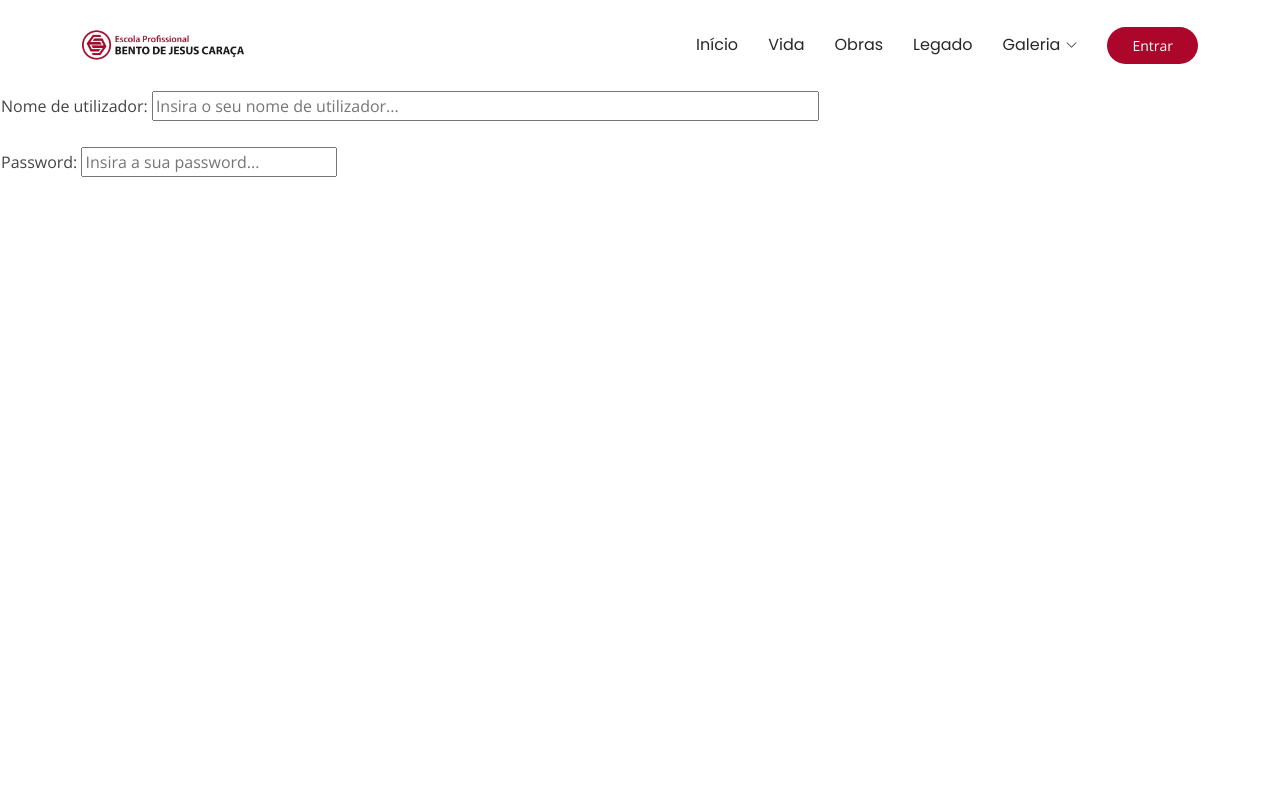
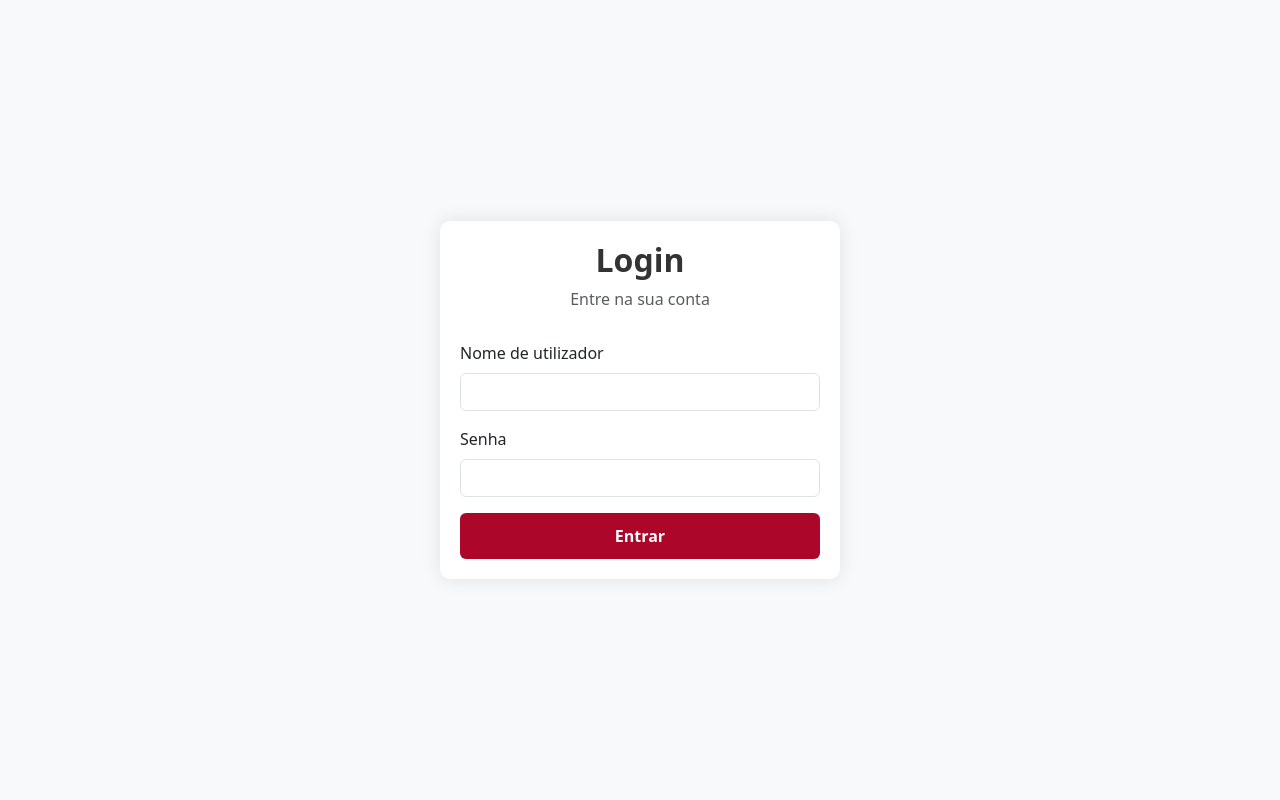
Before and after one commit to L2338/Bento_Jesus_Caraca-Frontend, a PHP site: page /login.php in a window 1280 px wide. Run offline with PHP 8.4, Linux system fonts and the light colour scheme.

Commit message:
update login
update login

```diff
--- a/ConfigBD.php
+++ b/ConfigBD.php
@@ -28,8 +28,8 @@ $conn = mysqli_connect($host, $usuario, $senha, $banco);
 
 // Verifica a conexão
 if (!$conn) {
-    error_log("Erro na conexão com o banco de dados: " . mysqli_connect_error());
-    die("Erro na conexão com o banco de dados. Por favor, tente novamente mais tarde.");
+    error_log("Erro na conexão com a base de dados: " . mysqli_connect_error());
+    die("Erro na conexão com a base de dados. Por favor, tente novamente mais tarde.");
 }
 
 // Define o charset
--- a/legado.php
+++ b/legado.php
@@ -51,7 +51,7 @@
       include('Menu.php');
       ?>
 
-      <a class="btn-getstarted" href="courses.php">Entrar</a>
+      <a class="btn-getstarted" href="login.php">Entrar</a>
 
     </div>
   </header>
--- a/login.php
+++ b/login.php
@@ -1,90 +1,141 @@
 <!DOCTYPE html>
-<html lang="en">
+<html lang="pt-br">
+<head>
+    <meta charset="UTF-8">
+    <meta name="viewport" content="width=device-width, initial-scale=1.0">
+    <title>Login</title>
+    <!-- Bootstrap CSS -->
+    <link href="https://cdn.jsdelivr.net/npm/bootstrap@5.3.0/dist/css/bootstrap.min.css" rel="stylesheet">
+    <style>
+        body {
+            background-color: #f8f9fa;
+            height: 100vh;
+            display: flex;
+            align-items: center;
+            justify-content: center;
+            margin: 0;
+            padding: 0;
+        }
 
-<head>
-  <meta charset="utf-8">
-  <meta content="width=device-width, initial-scale=1.0" name="viewport">
-  <title>Login</title>
-  <meta name="description" content="">
-  <meta name="keywords" content="">
+        .container {
+            width: 100%;
+            max-width: 100%;
+            padding: 0;
+            display: flex;
+            justify-content: center;
+            align-items: center;
+        }
 
-  <!-- Favicons -->
-  <link href="assets/img/BJC_logo.png" rel="icon">
+        .row {
+            width: 100%;
+            margin: 0;
+            display: flex;
+            justify-content: center;
+        }
+        .col-md-12 {
+            display: flex;
+            justify-content: center;
+        }
 
-  <!-- Fonts -->
-  <link href="https://fonts.googleapis.com" rel="preconnect">
-  <link href="https://fonts.gstatic.com" rel="preconnect" crossorigin>
-  <link href="https://fonts.googleapis.com/css2?family=Open+Sans:ital,wght@0,300;0,400;0,500;0,600;0,700;0,800;1,300;1,400;1,500;1,600;1,700;1,800&family=Poppins:ital,wght@0,100;0,200;0,300;0,400;0,500;0,600;0,700;0,800;0,900;1,100;1,200;1,300;1,400;1,500;1,600;1,700;1,800;1,900&family=Raleway:ital,wght@0,100;0,200;0,300;0,400;0,500;0,600;0,700;0,800;0,900;1,100;1,200;1,300;1,400;1,500;1,600;1,700;1,800;1,900&display=swap" rel="stylesheet">
+        .login-container {
+            max-width: 400px;
+            width: 100%;
+            padding: 20px;
+            background-color: #fff;
+            border-radius: 10px;
+            box-shadow: 0 0 20px rgba(0, 0, 0, 0.1);
+            margin: 0 auto;
+        }
 
-  <!-- Vendor CSS Files -->
-  <link href="assets/vendor/bootstrap/css/bootstrap.min.css" rel="stylesheet">
-  <link href="assets/vendor/bootstrap-icons/bootstrap-icons.css" rel="stylesheet">
-  <link href="assets/vendor/aos/aos.css" rel="stylesheet">
-  <link href="assets/vendor/glightbox/css/glightbox.min.css" rel="stylesheet">
-  <link href="assets/vendor/swiper/swiper-bundle.min.css" rel="stylesheet">
+        .login-header {
+            text-align: center;
+            margin-bottom: 30px;
+        }
 
-  <!-- Main CSS File -->
-  <link href="assets/css/main.css" rel="stylesheet">
 
-  <!-- =======================================================
-  * Template Name: Mentor
-  * Template URL: https://bootstrapmade.com/mentor-free-education-bootstrap-theme/
-  * Updated: Aug 07 2024 with Bootstrap v5.3.3
-  * Author: BootstrapMade.com
-  * License: https://bootstrapmade.com/license/
-  ======================================================== -->
+        .login-header h2 {
+            color: #333;
+            font-weight: 600;
+        }
+        .form-control:focus {
+            border-color: #0d6efd;
+            box-shadow: 0 0 0 0.25rem rgba(13, 110, 253, 0.25);
+        }
+        .btn {
+            width: 100%;
+            padding: 10px;
+            font-weight: 600;
+            background-color:#ac062a;
+            color:white;
+
+        }
+        .alert {
+            margin-bottom: 20px;
+        }
+    </style>
 </head>
 <body>
-  <header id="header" class="header d-flex align-items-center sticky-top">
-    <div class="container-fluid container-xl position-relative d-flex align-items-center">
+    <div class="container">
+        <div class="row">
+            <div class="col-md-12">
+                <div class="login-container">
+                    <div class="login-header">
+                        <h2>Login</h2>
+                        <p class="text-muted">Entre na sua conta</p>
+                    </div>
 
-      <a href="index.php" class="logo d-flex align-items-center me-auto">
-        <img src="assets/img/epbjc-logo.png" alt="Logo EPBJC" >
-      </a>
+                    <?php
+                    // Iniciar sessão
+                    session_start();
 
-      <?php
-      include('Menu.php');
-      ?>
+                    // Verificar se há erros de login
+                    if (isset($_SESSION['login_error'])) {
+                        echo '<div class="alert alert-danger">' . $_SESSION['login_error'] . '</div>';
+                        unset($_SESSION['login_error']);
+                    }
 
-      <a class="btn-getstarted" href="login.php">Entrar</a>
+                    // Verificar se o formulário foi enviado
+                    if ($_SERVER["REQUEST_METHOD"] == "POST") {
+                        $username = $_POST['username'];
+                        $password = $_POST['password'];
 
+                        // Aqui você adicionaria sua lógica de verificação de login
+                        // Exemplo simples:
+                        // Substitua esta verificação pela sua lógica de banco de dados
+                        if ($username == "admin" && $password == "senha123") {
+                            // Login bem-sucedido
+                            $_SESSION['logged_in'] = true;
+                            $_SESSION['username'] = $username;
+
+                            // Redirecionar para a página principal
+                            header("Location: index.php");
+                            exit();
+                        } else {
+                            // Login falhou
+                            $_SESSION['login_error'] = "Nome de utilizador ou senha incorretos";
+                            header("Location: login.php");
+                            exit();
+                        }
+                    }
+                    ?>
+
+                    <form method="post" action="<?php echo htmlspecialchars($_SERVER["PHP_SELF"]); ?>">
+                        <div class="mb-3">
+                            <label for="username" class="form-label">Nome de utilizador</label>
+                            <input type="text" class="form-control" id="username" name="username" required>
+                        </div>
+                        <div class="mb-3">
+                            <label for="password" class="form-label">Senha</label>
+                            <input type="password" class="form-control" id="password" name="password" required>
+                        </div>
+                        <button type="submit" class="btn ">Entrar</button>
+                    </form>
+                </div>
+            </div>
+        </div>
     </div>
-  </header>
-  <main class="main">
 
-    <form>
-        <table>
-            <tr>
-                <td>
-                    <label for="usuario">Nome de utilizador: </label>
-                    <input type="text" name="usuario" size="70" placeholder="Insira o seu nome de utilizador..." id="usuario">
-                </td>
-            </tr>
-            <tr>
-                <td>
-                    <br>
-                    <label for="password">Password: </label>
-                    <input type="password" name="password" size="25" placeholder="Insira a sua password..."
-                        id="password">
-                </td>
-            </tr>
-        </table>
-    </form>
-
-  </main>
-
-  <!-- Preloader -->
-  <div id="preloader"></div>
-
-  <!-- Vendor JS Files -->
-  <script src="assets/vendor/bootstrap/js/bootstrap.bundle.min.js"></script>
-  <script src="assets/vendor/php-email-form/validate.js"></script>
-  <script src="assets/vendor/aos/aos.js"></script>
-  <script src="assets/vendor/glightbox/js/glightbox.min.js"></script>
-  <script src="assets/vendor/purecounter/purecounter_vanilla.js"></script>
-  <script src="assets/vendor/swiper/swiper-bundle.min.js"></script>
-
-  <!-- Main JS File -->
-  <script src="assets/js/main.js"></script>
-
+    <!-- Bootstrap JS -->
+    <script src="https://cdn.jsdelivr.net/npm/bootstrap@5.3.0/dist/js/bootstrap.bundle.min.js"></script>
 </body>
+</html>
--- a/obras.php
+++ b/obras.php
@@ -52,7 +52,7 @@ include('ConfigBD.php');
       include('Menu.php');
       ?>
 
-      <a class="btn-getstarted" href="courses.php">Entrar</a>
+      <a class="btn-getstarted" href="login.php">Entrar</a>
 
     </div>
   </header>
--- a/vida.php
+++ b/vida.php
@@ -50,7 +50,7 @@
       include('Menu.php');
       ?>
 
-      <a class="btn-getstarted" href="courses.php">Entrar</a>
+      <a class="btn-getstarted" href="login.php">Entrar</a>
 
     </div>
   </header>
```
